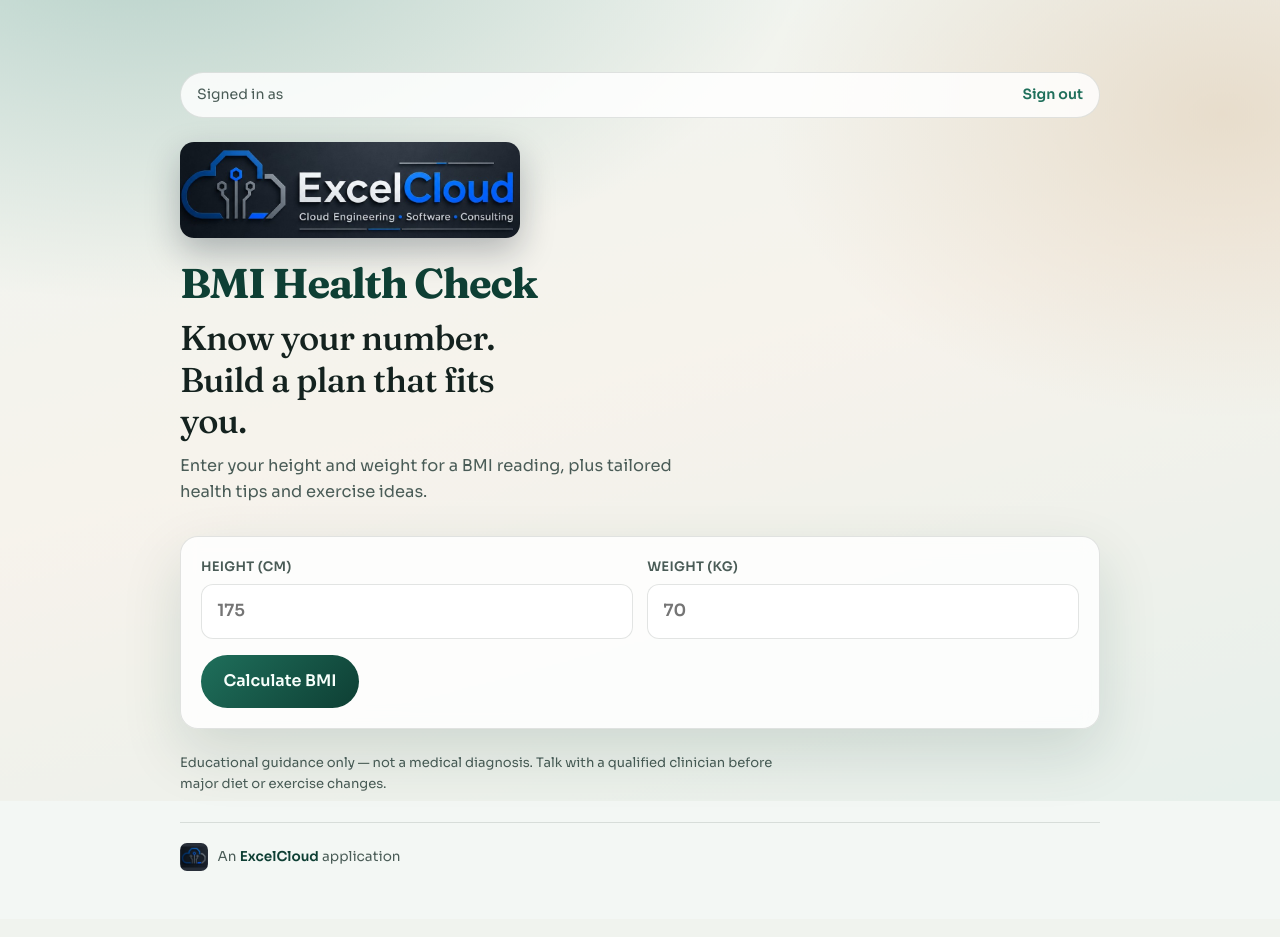
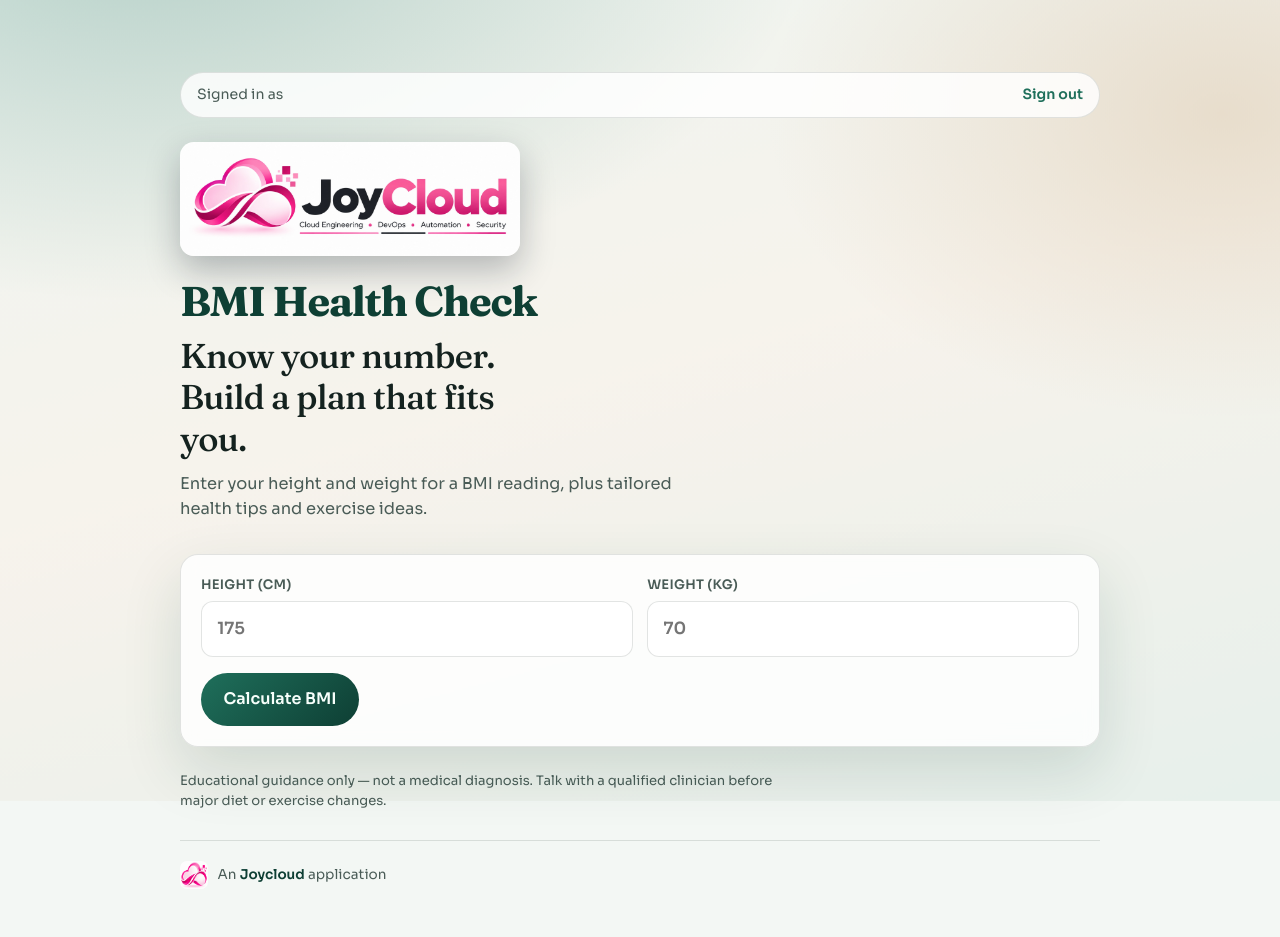
Before and after one commit to joy-abiodun389/bmi-health-check-k8s, a FastAPI app: template app/templates/index.html in a window 1280 px wide. Before the commit the page ends 871 px from the top, so only its background shows below. Run offline with FastAPI, Linux system fonts and the light colour scheme; the template is opened without the code that fills it, so the values that code supplies are empty; some libraries are stand-ins or nearby versions.

Commit message:
BMI health check pipeline

```diff
--- a/app/main.py
+++ b/app/main.py
@@ -281,4 +281,4 @@ def bmi_get(
 
 @app.get("/favicon.ico", include_in_schema=False)
 def favicon() -> FileResponse:
-    return FileResponse(STATIC_DIR / "excelcloud-mark.png")
+    return FileResponse(STATIC_DIR / "Joycloud-mark.png")
--- a/app/templates/index.html
+++ b/app/templates/index.html
@@ -3,9 +3,9 @@
 <head>
   <meta charset="utf-8" />
   <meta name="viewport" content="width=device-width, initial-scale=1" />
-  <title>BMI Health Check — ExcelCloud</title>
-  <link rel="icon" type="image/png" href="/static/excelcloud-mark.png" />
-  <link rel="apple-touch-icon" href="/static/excelcloud-mark.png" />
+  <title>BMI Health Check — Joycloud</title>
+  <link rel="icon" type="image/png" href="/static/Joycloud-mark.png" />
+  <link rel="apple-touch-icon" href="/static/Joycloud-mark.png" />
   <link rel="preconnect" href="https://fonts.googleapis.com" />
   <link rel="preconnect" href="https://fonts.gstatic.com" crossorigin />
   <link href="https://fonts.googleapis.com/css2?family=Fraunces:opsz,wght@9..144,500;9..144,700&family=Sora:wght@400;500;600&display=swap" rel="stylesheet" />
@@ -24,8 +24,8 @@
     <header class="brand-block">
       <img
         class="logo"
-        src="/static/excelcloud-logo.jpg"
-        alt="ExcelCloud — Cloud Engineering, Software, Consulting"
+        src="/static/Joycloud-logo.jpg"
+        alt="Joycloud — Cloud Engineering, DevOps, Automation, Security"
         width="968"
         height="272"
       />
@@ -74,8 +74,8 @@
     <p class="disclaimer">Educational guidance only — not a medical diagnosis. Talk with a qualified clinician before major diet or exercise changes.</p>
 
     <footer class="site-footer">
-      <img class="footer-mark" src="/static/excelcloud-mark.png" alt="" width="256" height="256" />
-      <span>An <strong>ExcelCloud</strong> application</span>
+      <img class="footer-mark" src="/static/Joycloud-mark.png" alt="" width="256" height="256" />
+      <span>An <strong>Joycloud</strong> application</span>
     </footer>
   </main>
   <script src="/static/app.js"></script>
--- a/k8s/base/serviceaccount.yaml
+++ b/k8s/base/serviceaccount.yaml
@@ -6,4 +6,4 @@ metadata:
     app.kubernetes.io/name: bmi-api
   annotations:
     # IRSA: lets pods publish app metrics to CloudWatch with no static keys.
-    eks.amazonaws.com/role-arn: arn:aws:iam::985539781710:role/bmi-api-metrics
+    eks.amazonaws.com/role-arn: arn:aws:iam::787158870626:role/bmi-api-metrics
```
Also changed, not shown: app/templates/signin.html (+4 -4 lines), app/templates/signup.html (+4 -4 lines), tests/test_bmi.py (+2 -2 lines), app/static/excelcloud-logo.jpg (deleted), app/static/excelcloud-mark.png (deleted), app/static/joycloud-logo.jpg (added), app/static/joycloud-mark.png (added), 1 other file.
